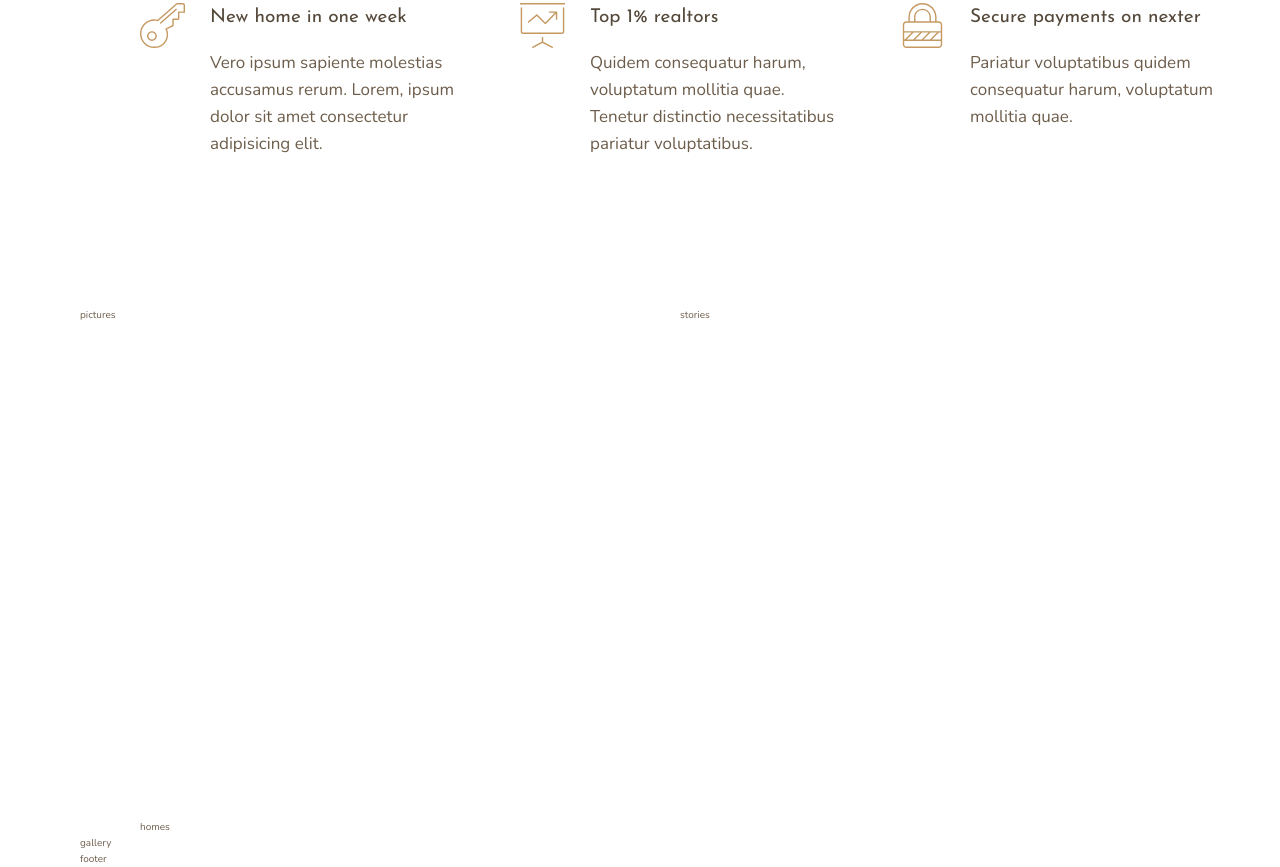
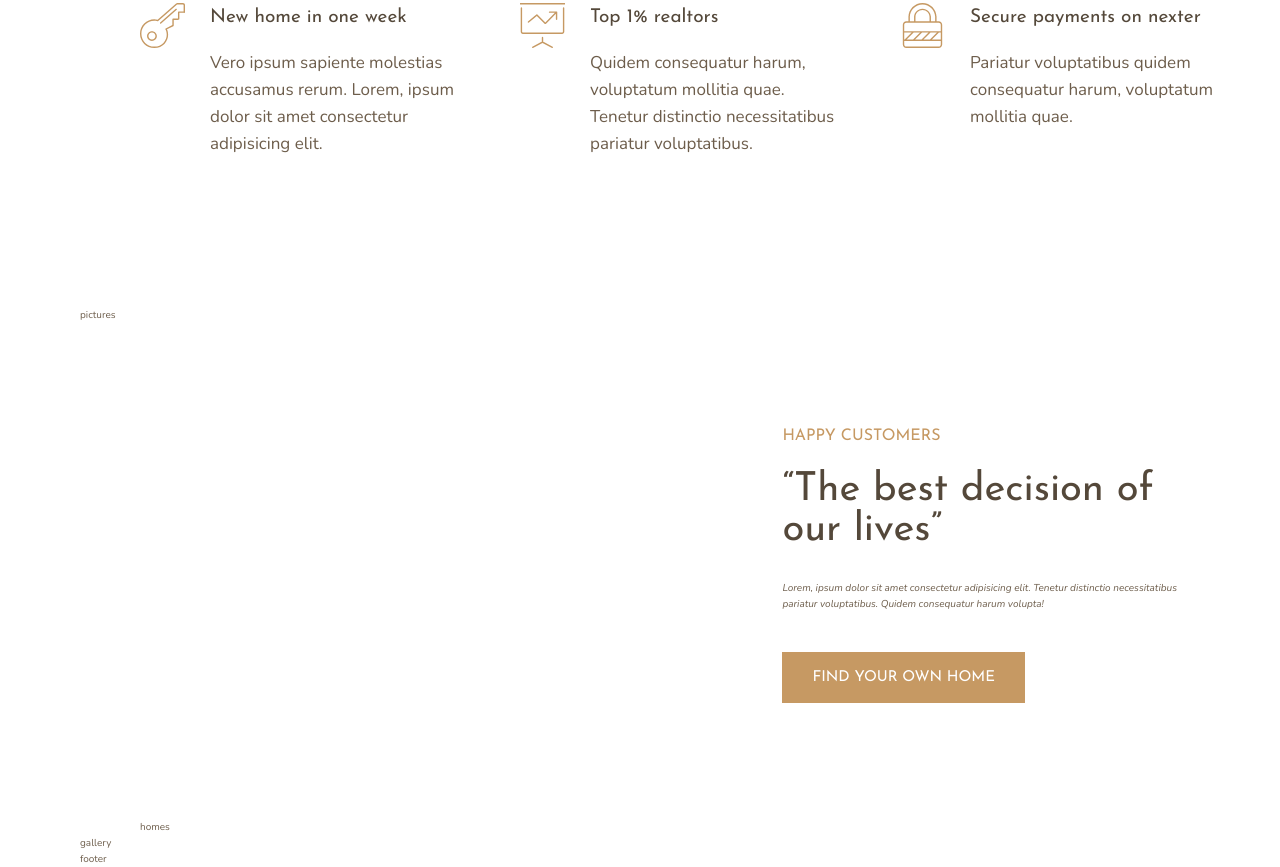
Before and after one commit to perhegg/css-grid-project, a website: page index.html in a window 1280 px wide. Shown: the part 1001-1868 px from the top of the page. Drawn offline with nearby package versions, Linux system fonts and the light colour scheme.

Commit message:
add content of story section

```diff
--- a/index.html
+++ b/index.html
@@ -75,7 +75,12 @@
         </div>
 
         <div class="story__content">
-            stories
+            <h3 class="heading-3 mb-sm">Happy Customers</h3>
+            <h2 class="heading-2 heading-2--dark mb-md">&ldquo;The best decision of our lives&rdquo;</h2>
+            <p class="story__text">
+                Lorem, ipsum dolor sit amet consectetur adipisicing elit. Tenetur distinctio necessitatibus pariatur voluptatibus. Quidem consequatur harum volupta!
+            </p>
+            <button class="btn">Find your own home</button>
         </div>
 
         <section class="homes">
--- a/sass/_story.scss
+++ b/sass/_story.scss
@@ -5,5 +5,21 @@
 
     &__content {
         grid-column: col-start 5 / full-end;
+
+        padding: 6rem 8vw;
+        // display: flex;
+        // flex-direction: column;
+        // justify-content: center;
+        // align-items: flex-start;
+
+        display: grid;
+        align-content: center;
+        justify-items: start;
+    }
+
+    &__text {
+        font-size: 1.5;
+        font-style: italic;
+        margin-bottom: 4rem;
     }
 }
--- a/sass/_typography.scss
+++ b/sass/_typography.scss
@@ -9,11 +9,20 @@
 
 .heading-2 {
     @extend %heading;
+    font-size: 4rem;
+    font-style: inherit;
+    line-height: 1;
+
+    &--light { color: $color-grey-light-1;}
+    &--dark { color: $color-grey-dark-1;}
 
 }
 
 .heading-3 {
     @extend %heading;
+    font-size: 1.6rem;
+    color: $color-primary;
+    text-transform: uppercase;
 
 }
 
@@ -25,3 +34,24 @@
     &--dark { color: $color-grey-dark-1; }
 
 }
+
+.btn {
+    background-color: $color-primary;
+    color: #fff;
+    border: none;
+    border-radius: 0;
+    font-family: $font-display;
+    font-size: 1.5rem;
+    text-transform: uppercase;padding: 1.8rem 3rem;
+    cursor: pointer;
+    transition: all .2s;
+
+    &:hover {
+        background-color: $color-primary-dark;
+    }
+}
+
+.mb-sm { margin-bottom: 2rem;}
+.mb-md { margin-bottom: 3rem;}
+.mb-lg { margin-bottom: 4rem;}
+.mb-hg { margin-bottom: 8rem;}
```
Also changed, not shown: css/style.css.
